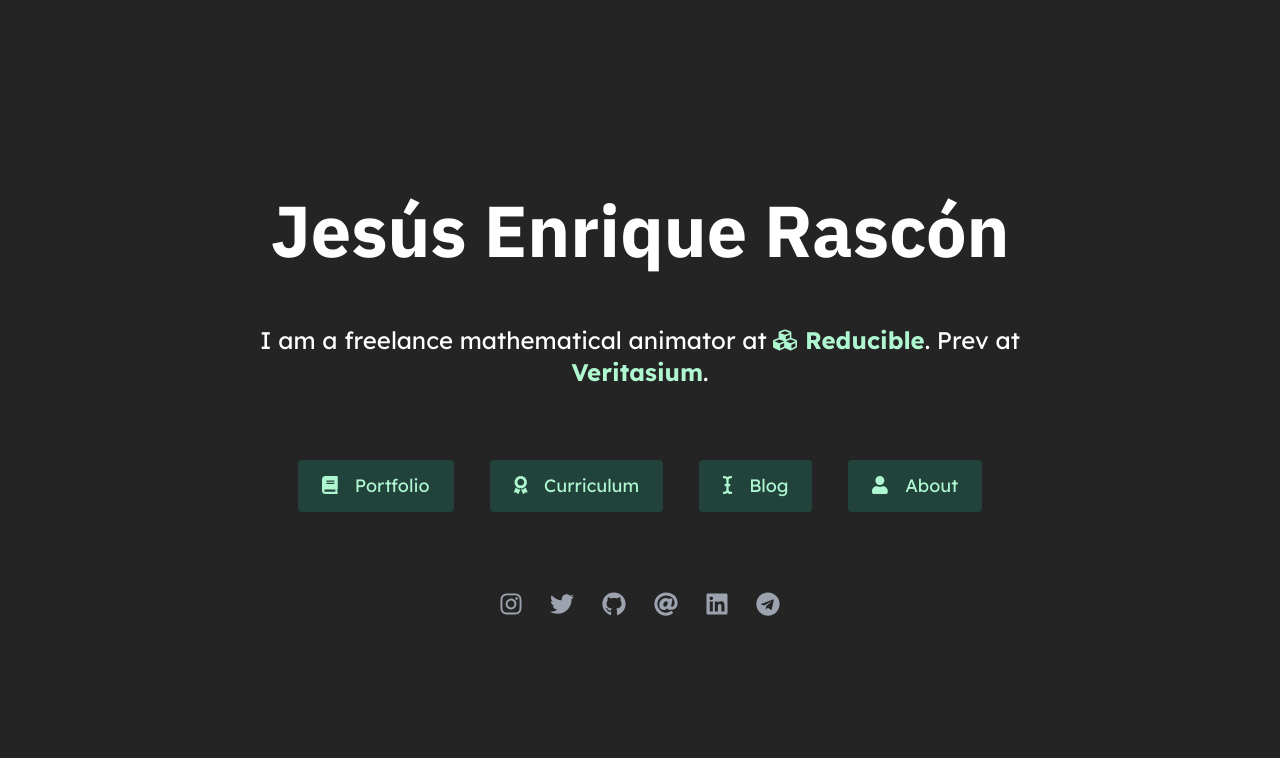
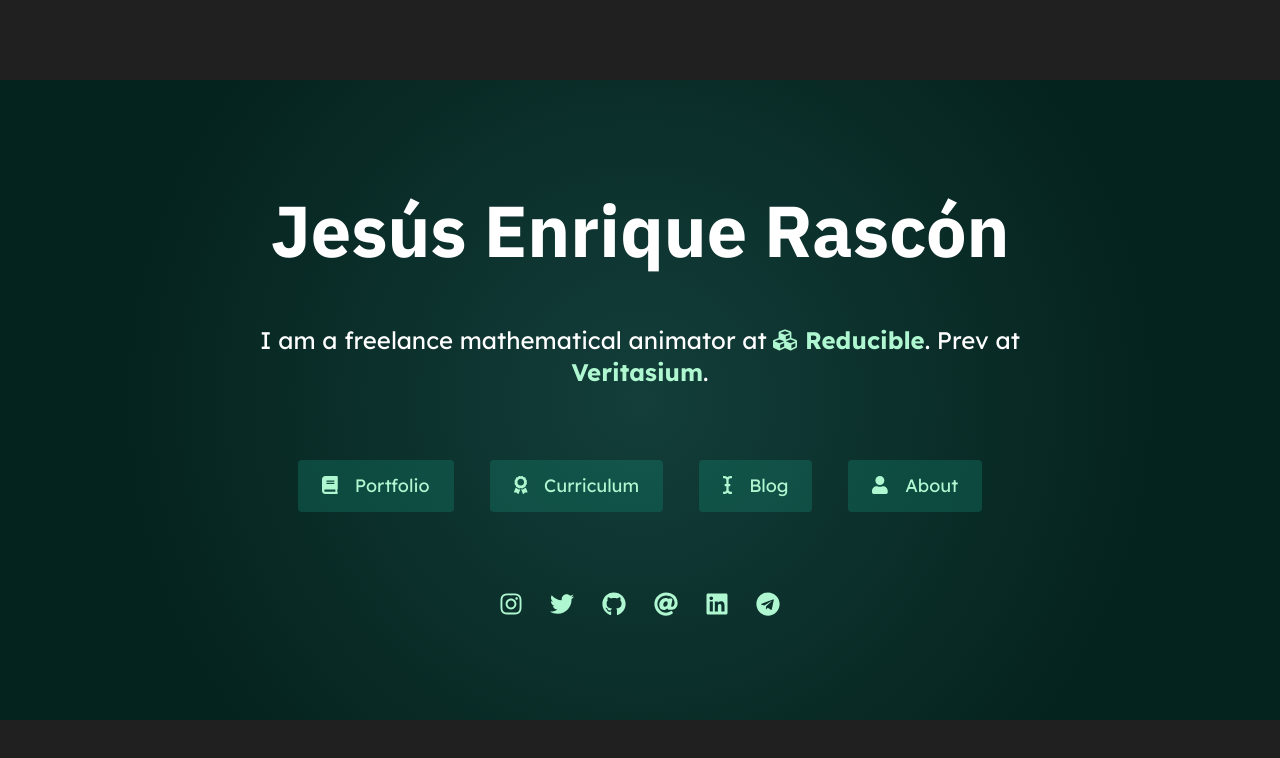
Before and after one commit to jesi-rgb/old.jesirgb.com, a Next.js app: page / in a window 1280 px wide. Shown: the top 758 px of the page. Built offline with nearby package versions, Linux system fonts and the light colour scheme; no server answers.

Commit message:
minor style changes

```diff
--- a/components/Footer.js
+++ b/components/Footer.js
@@ -20,7 +20,7 @@ export default function Footer() {
     <footer className="border-t border-gray-200 text-gray-300 mt-32">
       <div className="py-8 space-y-9 md:space-y-0 md:py-10 flex flex-col md:flex-row items-center">
         <Link href="/">
-          <a className="text-xl mb-2 md:my-0 md:w-2/6 font-bold tracking-tighter leading-tight text-left hover:text-accent-1 transition-colors">
+          <a className="text-xl mb-2 md:my-0 md:w-2/6 font-bold tracking-tighter leading-tight text-left  hover:text-accent-1-lighter-lighter transition-colors">
             <h3>Jesús Rascón</h3>
           </a>
         </Link>
@@ -30,7 +30,7 @@ export default function Footer() {
             <a>
               <FontAwesomeIcon
                 icon={faInstagram}
-                className="transform scale-150 hover:text-accent-1 transition-colors"
+                className="transform scale-150  hover:text-accent-1-lighter transition-colors"
               />
             </a>
           </Link>
@@ -39,7 +39,7 @@ export default function Footer() {
             <a>
               <FontAwesomeIcon
                 icon={faTwitter}
-                className="transform scale-150 hover:text-accent-1 transition-colors"
+                className="transform scale-150  hover:text-accent-1-lighter transition-colors"
               />
             </a>
           </Link>
@@ -48,7 +48,7 @@ export default function Footer() {
             <a>
               <FontAwesomeIcon
                 icon={faGithub}
-                className="transform scale-150 hover:text-accent-1 transition-colors"
+                className="transform scale-150  hover:text-accent-1-lighter transition-colors"
               />
             </a>
           </Link>
@@ -56,7 +56,7 @@ export default function Footer() {
             <a>
               <FontAwesomeIcon
                 icon={faAt}
-                className="transform scale-150 hover:text-accent-1 transition-colors"
+                className="transform scale-150  hover:text-accent-1-lighter transition-colors"
               />
             </a>
           </Link>
@@ -65,7 +65,7 @@ export default function Footer() {
             <a>
               <FontAwesomeIcon
                 icon={faLinkedin}
-                className="transform scale-150 hover:text-accent-1 transition-colors"
+                className="transform scale-150  hover:text-accent-1-lighter transition-colors"
               />
             </a>
           </Link>
@@ -73,12 +73,12 @@ export default function Footer() {
             <a>
               <FontAwesomeIcon
                 icon={faTelegram}
-                className="transform scale-150 hover:text-accent-1 transition-colors"
+                className="transform scale-150  hover:text-accent-1-lighter transition-colors"
               />
             </a>
           </Link>
         </div>
-        <div className="text-2xl md:text-xl my-3 md:w-2/6 md:my-0 text-right">
+        <div className="text-2xl font-bold md:text-xl my-3 md:w-2/6 md:my-0 text-right">
           {new Date().getFullYear()}
         </div>
       </div>
--- a/pages/index.js
+++ b/pages/index.js
@@ -29,6 +29,7 @@ export default function Landing() {
         <title>Jesús Rascón</title>
       </Head>
 
+      <html id="index">
         <section className="text-white mb-10 xl:mt-20">
           <div className="container mx-auto flex px-5 py-24 items-center justify-center flex-col">
             <div className="text-center lg:w-2/3 w-full">
@@ -64,7 +65,7 @@ export default function Landing() {
               <LandingButton link="/about" icon={faUser} text="About" />
             </div>
 
-          <div className="text-gray-400 flex flex-row justify-center space-x-8 xl:space-x-9 items-center my-2 mt-20 md:w-2/6">
+            <div className="text-accent-1-lighter flex flex-row justify-center space-x-8 xl:space-x-9 items-center my-2 mt-20 md:w-2/6">
               <Link href="https://www.instagram.com/jrascon_">
                 <a>
                   <FontAwesomeIcon
@@ -123,6 +124,7 @@ export default function Landing() {
         <div className="hidden lg:block md:max-w-screen-md lg:max-w-screen-lg xl:max-w-screen-xl mx-auto">
           <TopTracks />
         </div>
+      </html>
     </>
   );
 }
--- a/styles/index.css
+++ b/styles/index.css
@@ -1,4 +1,3 @@
-/* @import url("https://fonts.googleapis.com/css2?family=Rubik:ital,wght@0,300;0,400;0,500;0,600;0,700;0,800;0,900;1,300;1,400;1,500;1,600;1,700;1,800&display=swap"); */
 @import url("https://fonts.googleapis.com/css2?family=Lexend+Deca:wght@300;400;500;700&display=swap");
 @import url("https://fonts.googleapis.com/css2?family=IBM+Plex+Sans:ital,wght@0,100;0,300;0,400;0,500;0,700;1,400;1,500;1,700&display=swap");
 @import url("https://fonts.googleapis.com/css2?family=IBM+Plex+Mono:wght@300;400;600&display=swap");
@@ -21,17 +20,15 @@ html {
   font-family: "IBM Plex Sans";
 }
 
-/* @font-face {
-  font-family: "IBM Plex Sans";
-  font-style: normal;
-  src: url("/static/fonts/HelveticaNeue.ttc") format("truetype");
-  unicode-range: U+0000-00FF, U+0131, U+0152-0153, U+02BB-02BC, U+02C6, U+02DA,
-    U+02DC, U+2000-206F, U+2074, U+20AC, U+2122, U+2191, U+2193, U+2212, U+2215,
-    U+FEFF, U+FFFD;
-} */
-
 /* Your own custom utilities */
-html {
-  background-color: #242424;
+#index {
+  /* background: #0c0c0c; */
+  min-height: 100%;
+  background: radial-gradient(circle, rgb(19, 62, 58) 0%, rgb(5, 35, 30) 68%);
+  background-attachment: fixed;
   scroll-behavior: smooth;
 }
+
+html {
+  background-color: #202020;
+}
```
Lines whose indentation alone changed are shown as unchanged.
